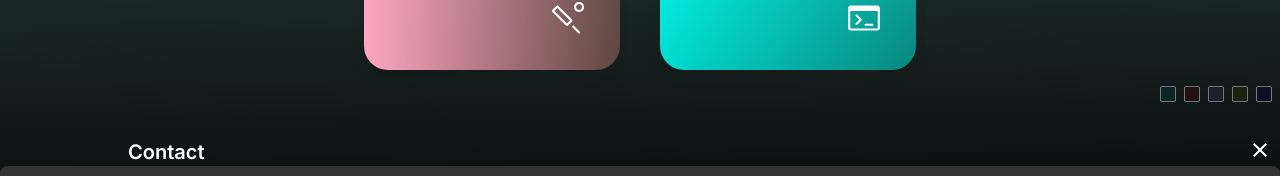
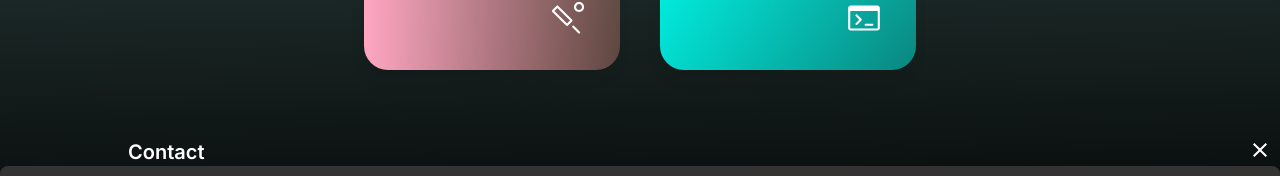
Before and after one commit to arav-ind/portfolio, a Next.js app: page / in a window 1280 px wide. Shown: the part 698-874 px from the top of the page. Built offline with nearby package versions, Linux system fonts and the light colour scheme.

Commit message:
Removed unused files and code

```diff
--- a/src/app/layout.tsx
+++ b/src/app/layout.tsx
@@ -1,9 +1,8 @@
 import type { Metadata } from 'next'
 import { Inter } from 'next/font/google'
-import './globals.css'
-import ColorChanger from '@/components/ColorChanger'
 import Modal from '@/components/Modal'
 import Navbar from '@/components/Navbar'
+import './globals.css'
 
 const inter = Inter({ subsets: ['latin'] })
 
@@ -23,7 +22,6 @@ export default function RootLayout({
         <Modal />
         <Navbar />
         {children}
-        <ColorChanger />
       </body>
     </html>
   )
--- a/src/components/ColorChanger.tsx
+++ /dev/null
@@ -1,26 +0,0 @@
-'use client'
-
-// TODO: Modify the Component
-export default function ColorChanger() {
-  const baseStyle = 'w-4 h-4 rounded-sm opacity-50 hover:opacity-100 border border-gray-300'
-  const a = 'linear-gradient(179deg, rgba(0, 62, 54, 0.68) 1.23%, rgb(0, 0, 0) 107.33%) repeat scroll 0% 0% / auto padding-box border-box'
-  const b = 'linear-gradient(179deg, rgba(62, 0, 0, 0.68) 1.23%, rgb(0, 0, 0) 107.33%) repeat scroll 0% 0% / auto padding-box border-box'
-  const c = 'linear-gradient(179deg, rgba(0, 0, 0, 1) 1.23%, rgb(0, 0, 0) 107.33%) repeat scroll 0% 0% / auto padding-box border-box'
-  const d = 'linear-gradient(179deg, rgba(36, 62, 0, 0.68) 1.23%, rgb(0, 0, 0) 107.33%) repeat scroll 0% 0% / auto padding-box border-box'
-  const e = 'linear-gradient(179deg, rgba(9, 0, 62, 0.68) 1.23%, rgb(0, 0, 0) 107.33%) repeat scroll 0% 0% / auto padding-box border-box'
-
-  const handleMouseOver = (color: string) => {
-    const body = document.body
-    body.style.background = color
-  }
-
-  return (
-    <div className='md:flex hidden flex-row absolute bottom-0 right-2 gap-2'>
-      <div className={`${baseStyle} bg-[#003E36AD]`} onMouseEnter={() => handleMouseOver(a)} />
-      <div className={`${baseStyle} bg-[#3E0000AD]`} onMouseEnter={() => handleMouseOver(b)} />
-      <div className={`${baseStyle} bg-gray-800`} onMouseEnter={() => handleMouseOver(c)} />
-      <div className={`${baseStyle} bg-[#243E00AD]`} onMouseEnter={() => handleMouseOver(d)} />
-      <div className={`${baseStyle} bg-[#09003EAD]`} onMouseEnter={() => handleMouseOver(e)} />
-    </div>
-  )
-}
--- a/src/components/Modal.tsx
+++ b/src/components/Modal.tsx
@@ -30,13 +30,13 @@ export default function Modal() {
             case 'resume':
                 return <iframe className='w-full h-full' src='aravind_resume.pdf' />
             case 'movies':
-                return <div>Movies</div>
+                return <div>To be updated soon!</div>
             case 'hobbies':
-                return <div>Hobbies</div>
+                return <div>To be updated soon!</div>
             case 'languages':
                 return <Languages />
             case 'shows':
-                return <div>Shows</div>
+                return <div>To be updated soon!</div>
             case 'projects':
                 return <Projects />
             case 'technologies':
```
